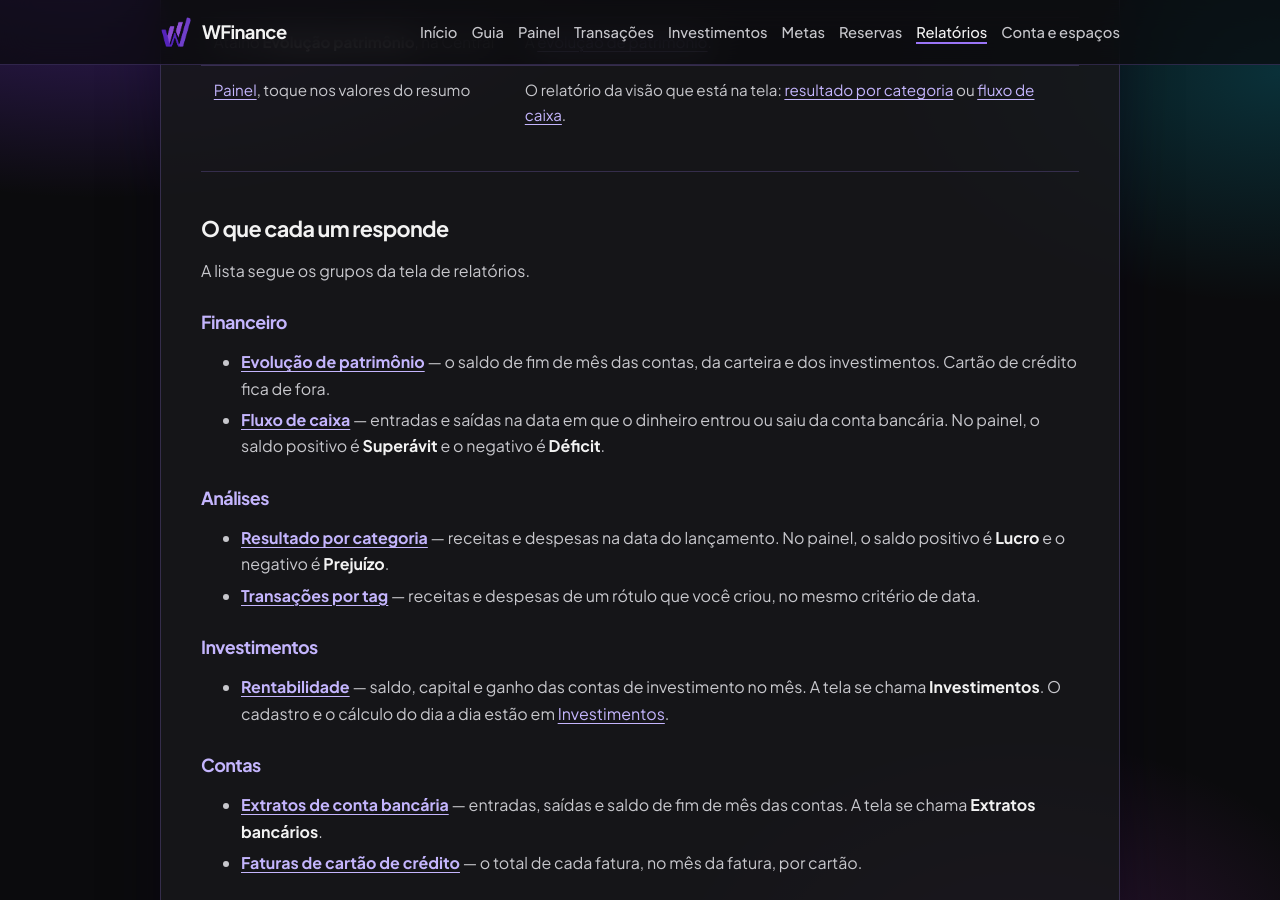
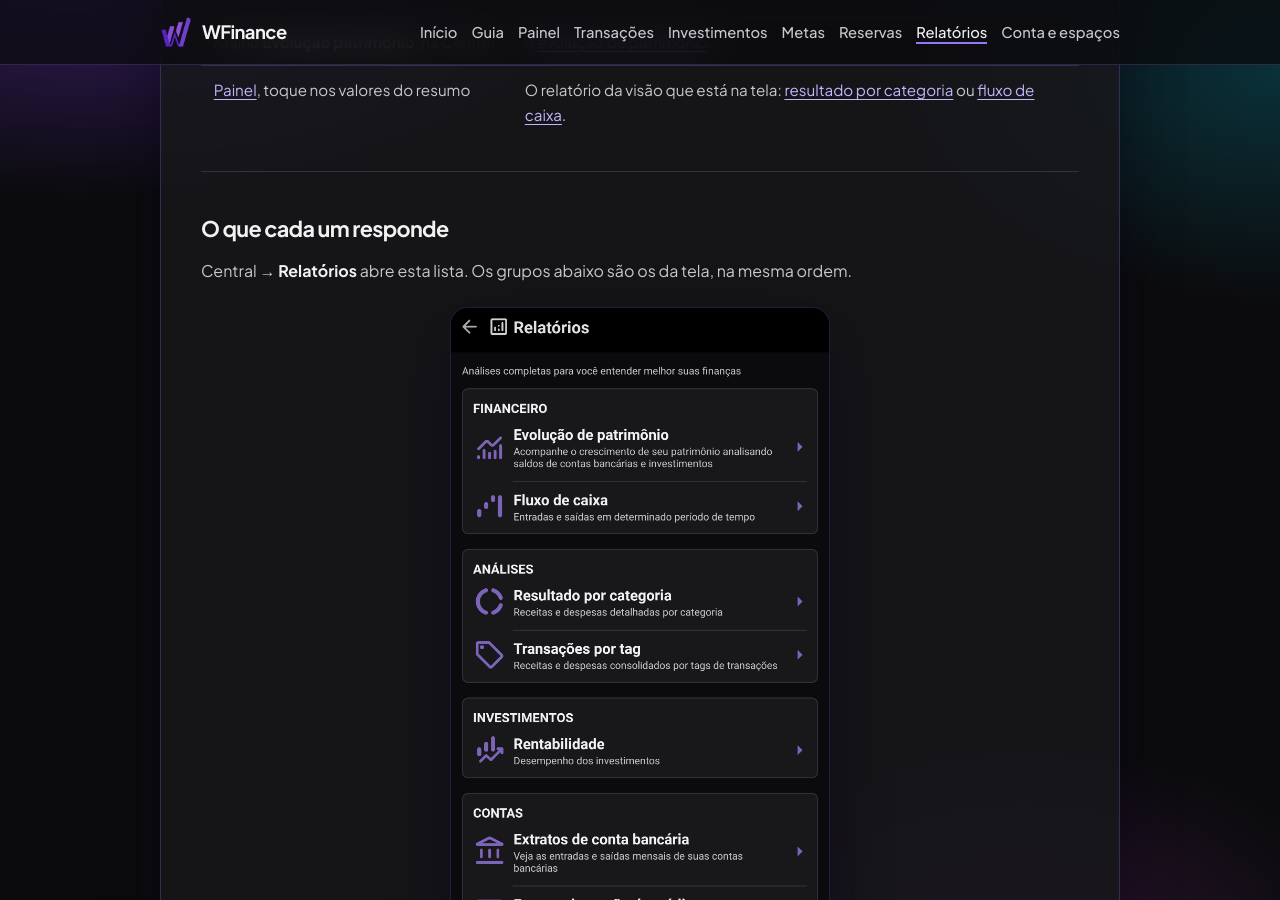
Before and after one commit to wrodriguesjr/WFinanceDocs, a Jekyll site: the page built from docs/UserGuide/Reports/Reports.md, in a window 1280 px wide and 900 px high, scrolled down 1025 px. Built offline with Jekyll 4.4.1, drawn with Linux system fonts in a browser that asks for light colours; our own code applies the rules of GitHub Pages for plain Markdown files.

Commit message:
docs: sincronização automática do UserGuide

```diff
--- a/docs/UserGuide/Reports/Reports.md
+++ b/docs/UserGuide/Reports/Reports.md
@@ -33,7 +33,9 @@ Visão geral do app: [WFinance](../WFinance.md).
 
 ## O que cada um responde
 
-A lista segue os grupos da tela de relatórios.
+Central → **Relatórios** abre esta lista. Os grupos abaixo são os da tela, na mesma ordem.
+
+![Central de relatórios, com Financeiro, Análises, Investimentos e Contas](Central%20-%20Relatorios.png)
 
 ### Financeiro
 
```
Also changed, not shown: docs/UserGuide/Reports/Central - Relatorios.png (added).
